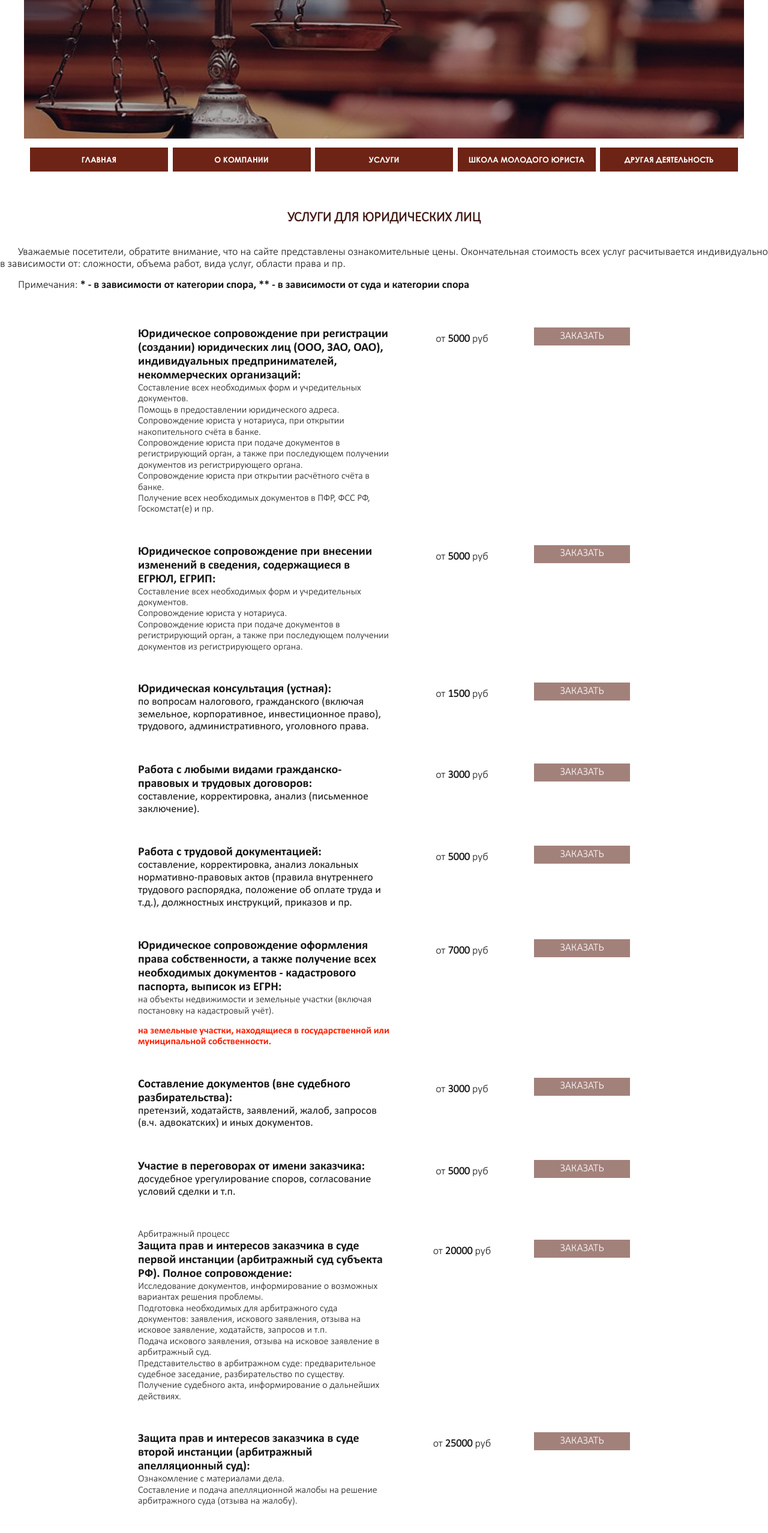
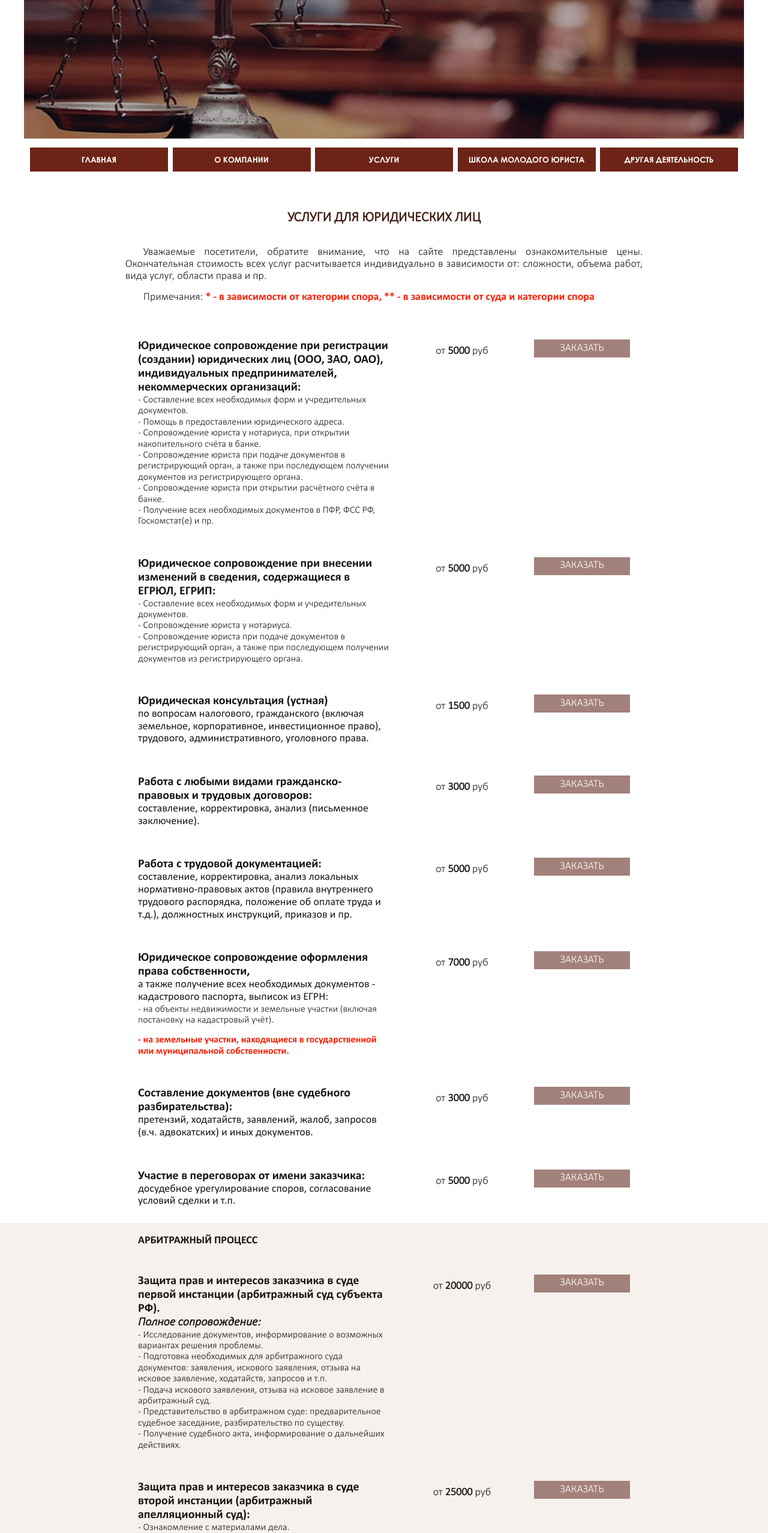
Before and after one commit to OlgaDuka/adonis, a website: page services-ur.html in a window 1280 px wide. Shown: the part 240-2796 px from the top of the page at 60% size. Drawn offline with nearby package versions, Linux system fonts and the light colour scheme.

Commit message:
Стилизует страницу услуг для юрлиц

```diff
--- a/sass/blocks/work.scss
+++ b/sass/blocks/work.scss
@@ -66,6 +66,16 @@
 
   @include desktop {
     font-size: 20px;
+  }
+}
+
+.work__subtitle--italic {
+  font-family: $font-italic;
+  font-weight: 700;
+  display: none;
+
+  @include desktop {
+    display: block;
   }
 }
 
@@ -145,12 +155,3 @@
   color: $red-text;
   font-family: $font-bold;
 }
-
-.work__subtitle--italic {
-  font-family: $font-italic;
-  display: none;
-
-  @include desktop {
-    display: block;
-  }
-}
--- a/services-ur.html
+++ b/services-ur.html
@@ -91,162 +91,185 @@
     </header>
 
     <main class="content">
+      <div class="content__wrapper">
         <h1 class="content__title">Услуги для юридических лиц</h1>
         <p class="content__text">Уважаемые посетители, обратите внимание, что на сайте представлены ознакомительные цены. Окончательная стоимость всех услуг расчитывается индивидуально в зависимости от: сложности, объема работ, вида услуг, области права и пр.</p>
-      <p class="content__text">Примечания: <span>*    -   в зависимости от категории спора,       **    -   в зависимости от суда и категории спора</span> </p>
+        <p class="content__text">Примечания: <span class="content__red">*    -   в зависимости от категории спора,       **    -   в зависимости от суда и категории спора</span> </p>
+      </div>
 
       <section class="work">
         <h2 class="visually-hidden">Перечень услуг</h2>
         <ul class="work__list">
           <li class="work__item">
             <div class="work_desc">
-              <h3 class="work__subtitle">Юридическое сопровождение при регистрации (создании) юридических лиц (ООО, ЗАО, ОАО), индивидуальных предпринимателей, некоммерческих организаций:</h3>
+              <p class="work__subtitle">Юридическое сопровождение при регистрации (создании) юридических лиц (ООО, ЗАО, ОАО), индивидуальных предпринимателей, некоммерческих организаций:</p>
               <ul class="work__sublist">
-                <li class="work__subitem">Составление всех необходимых форм и учредительных документов.</li>
-                <li class="work__subitem">Помощь в предоставлении юридического адреса.</li>
-                <li class="work__subitem">Сопровождение юриста у нотариуса, при открытии накопительного счёта в банке.</li>
-                <li class="work__subitem">Сопровождение юриста при подаче документов в регистрирующий орган, а также при последующем получении документов из регистрирующего органа.</li>
-                <li class="work__subitem">Сопровождение юриста при открытии расчётного счёта в банке.</li>
-                <li class="work__subitem">Получение всех необходимых документов в ПФР, ФСС РФ, Госкомстат(е) и пр. </li>
+                <li class="work__subitem">- Составление всех необходимых форм и учредительных документов.</li>
+                <li class="work__subitem">- Помощь в предоставлении юридического адреса.</li>
+                <li class="work__subitem">- Сопровождение юриста у нотариуса, при открытии накопительного счёта в банке.</li>
+                <li class="work__subitem">- Сопровождение юриста при подаче документов в регистрирующий орган, а также при последующем получении документов из регистрирующего органа.</li>
+                <li class="work__subitem">- Сопровождение юриста при открытии расчётного счёта в банке.</li>
+                <li class="work__subitem">- Получение всех необходимых документов в ПФР, ФСС РФ, Госкомстат(е) и пр. </li>
               </ul>
             </div>
             <span class="work__price">от <b>5000</b> руб</span>
+            <button class="work__btn-more mobile-only">Подробнее...</button>
             <button class="work__btn">Заказать</button>
           </li>
           <li class="work__item">
             <div class="work_desc">
-              <h3 class="work__subtitle">Юридическое сопровождение при внесении изменений в сведения, содержащиеся в ЕГРЮЛ, ЕГРИП:</h3>
+              <p class="work__subtitle">Юридическое сопровождение при внесении изменений в сведения, содержащиеся в ЕГРЮЛ, ЕГРИП:</p>
               <ul class="work__sublist">
-                <li class="work__subitem">Составление всех необходимых форм и учредительных документов.</li>
-                <li class="work__subitem">Сопровождение юриста у нотариуса.</li>
-                <li class="work__subitem">Сопровождение юриста при подаче документов в регистрирующий орган, а также при последующем получении документов из регистрирующего органа.</li>
+                <li class="work__subitem">- Составление всех необходимых форм и учредительных документов.</li>
+                <li class="work__subitem">- Сопровождение юриста у нотариуса.</li>
+                <li class="work__subitem">- Сопровождение юриста при подаче документов в регистрирующий орган, а также при последующем получении документов из регистрирующего органа.</li>
               </ul>
             </div>
             <span class="work__price">от <b>5000</b> руб</span>
+            <button class="work__btn-more mobile-only">Подробнее...</button>
             <button class="work__btn">Заказать</button>
           </li>
           <li class="work__item">
             <div class="work_desc">
-              <h3 class="work__subtitle">Юридическая консультация (устная):</h3>
+              <p class="work__subtitle">Юридическая консультация (устная)</p>
               <p class="work__text">по вопросам налогового, гражданского (включая земельное, корпоративное, инвестиционное право), трудового, административного, уголовного права.</p>
             </div>
             <span class="work__price">от <b>1500</b> руб</span>
+            <button class="work__btn-more mobile-only">Подробнее...</button>
             <button class="work__btn">Заказать</button>
           </li>
           <li class="work__item">
             <div class="work_desc">
-              <h3 class="work__subtitle">Работа с любыми видами гражданско-правовых и трудовых договоров:</h3>
+              <p class="work__subtitle">Работа с любыми видами гражданско-правовых и трудовых договоров:</p>
               <p class="work__text">составление, корректировка, анализ (письменное заключение).</p>
             </div>
             <span class="work__price">от <b>3000</b> руб</span>
+            <button class="work__btn-more mobile-only">Подробнее...</button>
             <button class="work__btn">Заказать</button>
           </li>
           <li class="work__item">
             <div class="work_desc">
-              <h3 class="work__subtitle">Работа с трудовой документацией:</h3>
+              <p class="work__subtitle">Работа с трудовой документацией:</p>
               <p class="work__text">составление, корректировка, анализ локальных нормативно-правовых актов (правила внутреннего трудового распорядка, положение об оплате труда и т.д.), должностных инструкций, приказов и пр.</p>
             </div>
             <span class="work__price">от <b>5000</b> руб</span>
+            <button class="work__btn-more mobile-only">Подробнее...</button>
             <button class="work__btn">Заказать</button>
           </li>
           <li class="work__item">
             <div class="work_desc">
-              <h3 class="work__subtitle">Юридическое сопровождение оформления права собственности, а также получение всех необходимых документов  - кадастрового паспорта, выписок из ЕГРН:</h3>
+              <p class="work__subtitle">Юридическое сопровождение оформления права собственности, </p>
+              <p class="work__text">а также получение всех необходимых документов  - кадастрового паспорта, выписок из ЕГРН:</p>
               <ul class="work__sublist">
-                <li class="work__subitem">на объекты недвижимости и земельные участки (включая постановку на кадастровый учёт).</li>
-                <li class="work__subitem work__subitem--red">на земельные участки, находящиеся в государственной или муниципальной собственности.</li>
+                <li class="work__subitem">- на объекты недвижимости и земельные участки (включая постановку на кадастровый учёт).</li>
+                <li class="work__subitem work__subitem--red">- на земельные участки, находящиеся в государственной или муниципальной собственности.</li>
               </ul>
             </div>
             <span class="work__price">от <b>7000</b> руб</span>
+            <button class="work__btn-more mobile-only">Подробнее...</button>
             <button class="work__btn">Заказать</button>
           </li>
           <li class="work__item">
             <div class="work_desc">
-              <h3 class="work__subtitle">Составление документов (вне судебного разбирательства):</h3>
+              <p class="work__subtitle">Составление документов (вне судебного разбирательства):</p>
               <p class="work__text">претензий, ходатайств, заявлений, жалоб, запросов (в.ч. адвокатских) и иных документов.</p>
             </div>
             <span class="work__price">от <b>3000</b> руб</span>
+            <button class="work__btn-more mobile-only">Подробнее...</button>
             <button class="work__btn">Заказать</button>
           </li>
           <li class="work__item">
             <div class="work_desc">
-              <h3 class="work__subtitle">Участие в переговорах от имени заказчика:</h3>
+              <p class="work__subtitle">Участие в переговорах от имени заказчика:</p>
               <p class="work__text">досудебное урегулирование споров, согласование условий сделки и т.п.</p>
             </div>
             <span class="work__price">от <b>5000</b> руб</span>
+            <button class="work__btn-more mobile-only">Подробнее...</button>
             <button class="work__btn">Заказать</button>
           </li>
         </ul>
-        <ul class="work__list work__list--bg">Арбитражный процесс
+        <div class="work__wrapper-bg">
+          <h2 class="work__title">Арбитражный процесс</h2>
+          <ul class="work__list work__list--bg">
             <li class="work__item">
               <div class="work_desc">
-              <h3 class="work__subtitle">Защита прав и интересов заказчика в суде первой инстанции (арбитражный суд субъекта РФ). Полное сопровождение:</h3>
+                <p class="work__subtitle">Защита прав и интересов заказчика в суде первой инстанции (арбитражный суд субъекта РФ).</p>
+                <p class="work__subtitle work__subtitle--italic">Полное сопровождение:</p>
                 <ul class="work__sublist">
-                <li class="work__subitem">Исследование документов, информирование о возможных вариантах решения проблемы.</li>
-                <li class="work__subitem">Подготовка необходимых для арбитражного суда документов: заявления, искового заявления, отзыва на исковое заявление, ходатайств, запросов и т.п.</li>
-                <li class="work__subitem">Подача искового заявления, отзыва на исковое заявление в арбитражный суд.</li>
-                <li class="work__subitem">Представительство в арбитражном суде: предварительное судебное заседание, разбирательство по существу.</li>
-                <li class="work__subitem">Получение судебного акта, информирование о дальнейших действиях.</li>
+                  <li class="work__subitem">- Исследование документов, информирование о возможных вариантах решения проблемы.</li>
+                  <li class="work__subitem">- Подготовка необходимых для арбитражного суда документов: заявления, искового заявления, отзыва на исковое заявление, ходатайств, запросов и т.п.</li>
+                  <li class="work__subitem">- Подача искового заявления, отзыва на исковое заявление в арбитражный суд.</li>
+                  <li class="work__subitem">- Представительство в арбитражном суде: предварительное судебное заседание, разбирательство по существу.</li>
+                  <li class="work__subitem">- Получение судебного акта, информирование о дальнейших действиях.</li>
                 </ul>
               </div>
               <span class="work__price">от <b>20000</b> руб</span>
+              <button class="work__btn-more mobile-only">Подробнее...</button>
               <button class="work__btn">Заказать</button>
             </li>
             <li class="work__item">
               <div class="work_desc">
-              <h3 class="work__subtitle">Защита прав и интересов заказчика в суде второй инстанции (арбитражный апелляционный суд):</h3>
+                <p class="work__subtitle">Защита прав и интересов заказчика в суде второй инстанции (арбитражный апелляционный суд):</h3>
                 <ul class="work__sublist">
-                <li class="work__subitem">Ознакомление с материалами дела.</li>
-                <li class="work__subitem">Составление и подача апелляционной жалобы на решение арбитражного суда (отзыва на жалобу).</li>
+                  <li class="work__subitem">- Ознакомление с материалами дела.</li>
+                  <li class="work__subitem">- Составление и подача апелляционной жалобы на решение арбитражного суда (отзыва на жалобу).</li>
                 </ul>
               </div>
               <span class="work__price">от <b>25000</b> руб</span>
+              <button class="work__btn-more mobile-only">Подробнее...</button>
               <button class="work__btn">Заказать</button>
             </li>
             <li class="work__item">
               <div class="work_desc">
-              <h3 class="work__subtitle">Защита прав и интересов заказчика в суде кассационной инстанции (федеральный арбитражный суд округа):</h3>
+                <p class="work__subtitle">Защита прав и интересов заказчика в суде кассационной инстанции (федеральный арбитражный суд округа):</p>
                 <ul class="work__sublist">
-                <li class="work__subitem">Ознакомление с материалами дела.</li>
-                <li class="work__subitem">Составление и подача кассационной жалобы на решение арбитражного суда и/или постановление арбитражного апелляционного суда (отзыва на жалобу).</li>
-                <li class="work__subitem">Представительство в судебном заседании.</li>
+                  <li class="work__subitem">- Ознакомление с материалами дела.</li>
+                  <li class="work__subitem">- Составление и подача кассационной жалобы на решение арбитражного суда и/или постановление арбитражного апелляционного суда (отзыва на жалобу).</li>
+                  <li class="work__subitem">- Представительство в судебном заседании.</li>
                 </ul>
               </div>
               <span class="work__price">от <b>25000</b> руб</span>
+              <button class="work__btn-more mobile-only">Подробнее...</button>
               <button class="work__btn">Заказать</button>
             </li>
             <li class="work__item">
               <div class="work_desc">
-              <h3 class="work__subtitle">Защита прав и интересов заказчика в суде надзорной инстанции (Высший арбитражный  суд РФ):</h3>
+                <p class="work__subtitle">Защита прав и интересов заказчика в суде надзорной инстанции (Высший арбитражный  суд РФ):</p>
                 <ul class="work__sublist">
-                <li class="work__subitem">Составление и подача надзорной жалобы.</li>
-                <li class="work__subitem">Представительство в судебном заседании.</li>
+                  <li class="work__subitem">- Составление и подача надзорной жалобы.</li>
+                  <li class="work__subitem">- Представительство в судебном заседании.</li>
                 </ul>
               </div>
               <span class="work__price">от <b>25000</b> руб</span>
+              <button class="work__btn-more mobile-only">Подробнее...</button>
               <button class="work__btn">Заказать</button>
             </li>
+          </ul>
+        </div>
         <ul class="work__list">
           <li class="work__item">
             <div class="work_desc">
-              <h3 class="work__subtitle">Защита прав и интересов заказчика в третейском суде, включая международный коммерческий арбитраж.</h3>
-              <h3 class="work__subtitle">Полное сопровождение.</h3>
+              <p class="work__subtitle">Защита прав и интересов заказчика в третейском суде, включая международный коммерческий арбитраж.</p>
+              <p class="work__subtitle work__subtitle--italic">Полное сопровождение:</p>
             </div>
             <span class="work__price">По согласованию</span>
+            <button class="work__btn-more mobile-only">Подробнее...</button>
             <button class="work__btn">Заказать</button>
           </li>
           <li class="work__item">
             <div class="work_desc">
-              <h3 class="work__subtitle">Абонентское обслуживание.</h3>
+              <p class="work__subtitle">Абонентское обслуживание.</p>
             </div>
             <span class="work__price">По согласованию</span>
+            <button class="work__btn-more mobile-only">Подробнее...</button>
             <button class="work__btn">Заказать</button>
           </li>
           <li class="work__item">
             <div class="work_desc">
-              <h3 class="work__subtitle">Иные виды юридической помощи.</h3>
+              <p class="work__subtitle">Иные виды юридической помощи.</p>
             </div>
             <span class="work__price">По согласованию</span>
+            <button class="work__btn-more mobile-only">Подробнее...</button>
             <button class="work__btn">Заказать</button>
           </li>
         </ul>
```
Also changed, not shown: css/style.css, css/style.min.css. Lines whose indentation alone changed are shown as unchanged.
